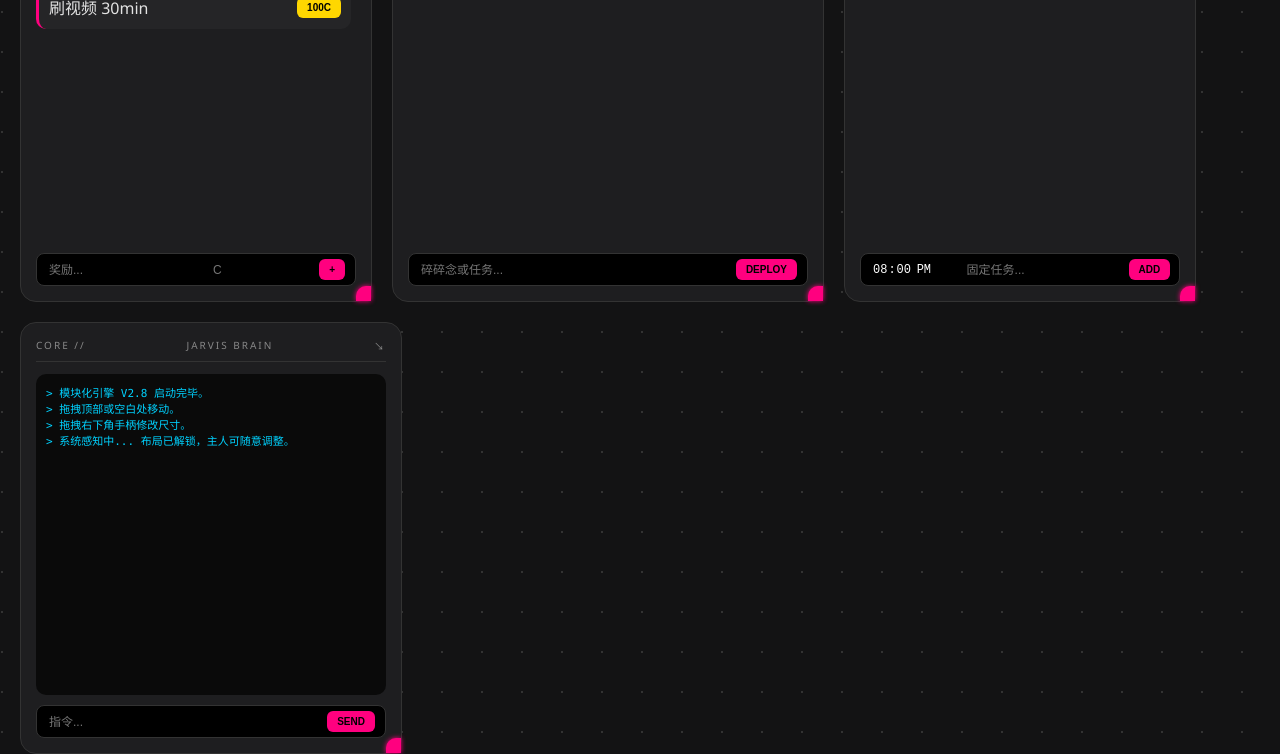
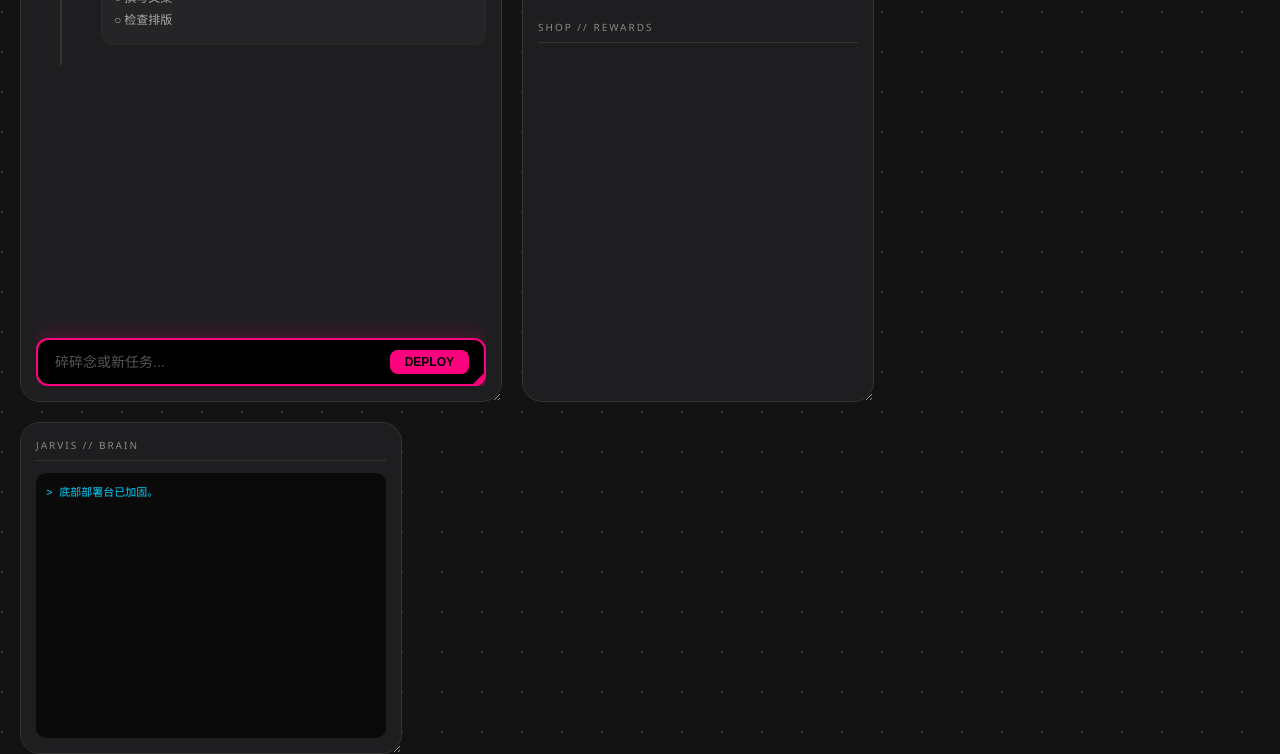
Before and after one commit to qiyufeng1127/-, a plain HTML site: page index.html in a window 1280 px wide. Shown: the part 150-904 px from the top of the page. Drawn offline with nearby package versions, Linux system fonts and the light colour scheme.

Commit message:
Update index.html

```diff
--- a/index.html
+++ b/index.html
@@ -2,7 +2,7 @@
 <html lang="zh-CN">
 <head>
     <meta charset="UTF-8">
-    <title>Jarvis - Resizable & Movable UI</title>
+    <title>Jarvis - Fixed Command Deck</title>
     <script src="https://cdn.jsdelivr.net/npm/canvas-confetti@1.6.0/dist/confetti.browser.min.js"></script>
     <style>
         :root {
@@ -12,259 +12,187 @@
             background: var(--bg); color: var(--text); font-family: 'Segoe UI', system-ui, sans-serif;
             margin: 0; padding: 20px; height: 100vh; overflow: hidden;
             background-image: radial-gradient(circle at 2px 2px, #333 1px, transparent 0);
-            background-size: 40px 40px; /* 科技感网格背景 */
+            background-size: 40px 40px;
         }
 
-        /* 布局容器：允许元素自由排列 */
-        #workspace {
-            display: flex;
-            flex-wrap: wrap;
-            gap: 20px;
-            align-content: flex-start;
-            height: 100%;
+        #workspace { display: flex; flex-wrap: wrap; gap: 20px; align-content: flex-start; height: 100%; }
+
+        /* 面板基础 */
+        .panel {
+            background: var(--card); border-radius: 20px; padding: 15px;
+            border: 1px solid #333; display: flex; flex-direction: column;
+            position: relative; resize: both; overflow: hidden;
+            width: 380px; height: 500px; cursor: grab;
         }
-
-        /* 面板核心样式：增加 resize 属性 */
-        .panel {
-            background: var(--card); border-radius: 16px; padding: 15px;
-            border: 1px solid #333; display: flex; flex-direction: column;
-            position: relative; overflow: auto;
-            min-width: 250px; min-height: 200px;
-            width: 320px; height: 400px; /* 初始大小 */
-
-            /* 关键：允许修改大小 */
-            resize: both;
-            overflow: hidden;
-
-            cursor: grab;
-            transition: box-shadow 0.2s;
-        }
-
-        /* 调整大小的小手柄美化 */
-        .panel::-webkit-resizer {
-            background-color: var(--p);
-            border-radius: 10px 0 0 0;
-            box-shadow: 0 0 5px var(--p);
-        }
-
-        .panel:active { cursor: grabbing; box-shadow: 0 0 30px rgba(255, 0, 127, 0.2); }
-        .panel.dragging { opacity: 0.4; border: 2px dashed var(--p); }
 
         .header {
             font-size: 10px; text-transform: uppercase; letter-spacing: 2px;
-            color: #888; margin-bottom: 12px; border-bottom: 1px solid #333;
-            padding-bottom: 8px; pointer-events: none;
-            display: flex; justify-content: space-between;
+            color: #888; margin-bottom: 12px; border-bottom: 1px solid #333; padding-bottom: 8px;
         }
 
-        /* 内容容器：必须防止拖拽冲突 */
-        .content-inner {
-            flex: 1; display: flex; flex-direction: column; overflow: hidden;
-            cursor: default; pointer-events: auto;
+        /* 核心修改：内容区与固定底部的分离布局 */
+        .content-container {
+            flex: 1;
+            display: flex;
+            flex-direction: column;
+            overflow: hidden; /* 确保内部滚动不影响外部 */
+            position: relative;
         }
 
-        /* 商店与列表 */
-        .item-row {
-            background: rgba(255,255,255,0.03); border-radius: 10px; padding: 10px;
-            margin-bottom: 8px; display: flex; justify-content: space-between; align-items: center;
-            border-left: 3px solid var(--p);
+        .scroll-area {
+            flex: 1;
+            overflow-y: auto;
+            padding-bottom: 20px; /* 为底部输入框留出空间 */
         }
 
-        .scroll-area { flex: 1; overflow-y: auto; padding-right: 5px; }
-        .scroll-area::-webkit-scrollbar { width: 4px; }
-        .scroll-area::-webkit-scrollbar-thumb { background: #444; border-radius: 10px; }
+        /* --- 醒目的底部固定输入台 --- */
+        .fixed-command-deck {
+            background: #000;
+            border: 2px solid var(--p);
+            border-radius: 12px;
+            padding: 10px 15px;
+            display: flex;
+            gap: 10px;
+            margin-top: 10px;
+            box-shadow: 0 -5px 20px rgba(255, 0, 127, 0.2); /* 向上扩散的发光感 */
+            position: relative;
+            z-index: 10;
+        }
 
-        .input-bar { background: #000; border-radius: 8px; padding: 5px 10px; display: flex; gap: 5px; margin-top: 10px; border: 1px solid #333; }
-        input { background: transparent; border: none; color: white; outline: none; flex: 1; font-size: 12px; }
-        .p-btn { background: var(--p); color: #000; border: none; border-radius: 6px; font-weight: bold; cursor: pointer; padding: 5px 10px; font-size: 10px; white-space: nowrap; }
+        /* 装饰用的发光角，匹配你截图中的效果 */
+        .fixed-command-deck::after {
+            content: '';
+            position: absolute;
+            right: -2px;
+            bottom: -2px;
+            width: 15px;
+            height: 15px;
+            background: var(--p);
+            clip-path: polygon(100% 0, 100% 100%, 0 100%);
+            border-radius: 0 0 12px 0;
+            filter: blur(2px);
+        }
 
-        .terminal { flex: 1; background: #0a0a0a; border-radius: 10px; padding: 10px; font-family: 'Consolas', monospace; font-size: 11px; color: var(--blue); }
+        input { background: transparent; border: none; color: white; outline: none; flex: 1; font-size: 14px; font-weight: 500; }
+        input::placeholder { color: #555; }
+
+        .deploy-btn {
+            background: var(--p); color: #000; border: none; border-radius: 8px;
+            font-weight: 900; cursor: pointer; padding: 5px 15px; font-size: 12px;
+            transition: 0.2s;
+        }
+        .deploy-btn:hover { transform: scale(1.05); filter: brightness(1.2); }
+
+        /* 时间轴节点美化（参考白色简约版） */
+        .timeline-item {
+            display: flex; gap: 15px; margin-bottom: 20px; position: relative;
+        }
+        .timeline-left { display: flex; flex-direction: column; align-items: center; width: 50px; }
+        .time-label { font-size: 10px; color: #777; white-space: nowrap; }
+        .timeline-dot {
+            width: 12px; height: 12px; border: 2px solid var(--p); border-radius: 50%;
+            background: var(--bg); margin-top: 5px; z-index: 2;
+        }
+        .timeline-line { position: absolute; left: 24px; top: 20px; bottom: -20px; width: 2px; background: #333; }
+        .timeline-content { flex: 1; background: rgba(255,255,255,0.03); border-radius: 12px; padding: 12px; border: 1px solid #2a2a2a; }
+
+        .terminal { flex: 1; background: #0a0a0a; border-radius: 10px; padding: 10px; font-family: monospace; font-size: 11px; color: var(--blue); }
     </style>
 </head>
 <body>
 
     <div id="workspace">
-        <div class="panel" draggable="true" id="shop">
-            <div class="header">SYSTEM // <span>SHOP</span> <span>[Drag to Move / Resize ↘]</span></div>
-            <div class="content-inner" onmousedown="event.stopPropagation()">
-                <div style="text-align: center; margin-bottom: 15px;">
-                    <div style="font-size:24px; color:var(--g); font-weight: bold;">🪙 <span id="coinsDisplay">0</span></div>
-                    <div style="font-size:10px; color:#666;">兑换券: <span id="timeDisplay">0</span> MIN</div>
-                </div>
-                <div class="scroll-area" id="shopList"></div>
-                <div class="input-bar">
-                    <input type="text" id="shopName" placeholder="奖励...">
-                    <input type="number" id="shopCost" placeholder="C" style="width:35px">
-                    <button class="p-btn" onclick="addShopItem()">+</button>
+        <div class="panel" draggable="true" id="timeline" style="width: 450px;">
+            <div class="header">TIMELINE // <span>MONITORING</span></div>
+
+            <div class="content-container" onmousedown="event.stopPropagation()">
+                <div class="scroll-area" id="timelineList">
+                    </div>
+
+                <div class="fixed-command-deck">
+                    <input type="text" id="mTitle" placeholder="碎碎念或新任务..." onkeypress="if(event.key==='Enter') deployMission()">
+                    <button class="deploy-btn" onclick="deployMission()">DEPLOY</button>
                 </div>
             </div>
         </div>
 
-        <div class="panel" draggable="true" id="timeline" style="width: 400px;">
-            <div class="header">MONITOR // <span>TIMELINE</span> <span>↘</span></div>
-            <div class="content-inner" onmousedown="event.stopPropagation()">
-                <div class="scroll-area" id="timelineList"></div>
-                <div class="input-bar">
-                    <input type="text" id="mTitle" placeholder="碎碎念或任务...">
-                    <button class="p-btn" onclick="deployMission()">DEPLOY</button>
+        <div class="panel" draggable="true" id="shop" style="width: 320px;">
+            <div class="header">STATUS // <span>CORE ASSETS</span></div>
+            <div class="content-inner" style="display:flex; flex-direction:column; height:100%;" onmousedown="event.stopPropagation()">
+                <div style="text-align: center; margin: 20px 0;">
+                    <div style="font-size:32px; color:var(--g); font-weight: bold;">🪙 <span id="coinsDisplay">1000</span></div>
+                    <div style="font-size:11px; color:#555;">自由额度: 5000 分钟</div>
                 </div>
+                <div class="header">SHOP // <span>REWARDS</span></div>
+                <div class="scroll-area" id="shopList"></div>
             </div>
         </div>
 
-        <div class="panel" draggable="true" id="routine">
-            <div class="header">SCHEDULE // <span>ROUTINES</span> <span>↘</span></div>
-            <div class="content-inner" onmousedown="event.stopPropagation()">
-                <div class="scroll-area" id="routineList"></div>
-                <div class="input-bar">
-                    <input type="time" id="rTime" value="20:00">
-                    <input type="text" id="rTitle" placeholder="固定任务...">
-                    <button class="p-btn" onclick="addRoutine()">ADD</button>
-                </div>
-            </div>
-        </div>
-
-        <div class="panel" draggable="true" id="brain" style="width: 350px;">
-            <div class="header">CORE // <span>JARVIS BRAIN</span> <span>↘</span></div>
-            <div class="content-inner" onmousedown="event.stopPropagation()">
-                <div class="terminal" id="terminalBox">> 模块化引擎 V2.8 启动完毕。<br>> 拖拽顶部或空白处移动。<br>> 拖拽右下角手柄修改尺寸。</div>
-                <div class="input-bar">
-                    <input type="text" id="chatInput" placeholder="指令..." onkeypress="if(event.key==='Enter') sendChat()">
-                    <button class="p-btn" onclick="sendChat()">SEND</button>
-                </div>
+        <div class="panel" draggable="true" id="brain" style="width: 350px; height: 300px;">
+            <div class="header">JARVIS // <span>BRAIN</span></div>
+            <div class="content-inner" style="display:flex; flex-direction:column; height:100%;" onmousedown="event.stopPropagation()">
+                <div class="terminal" id="terminalBox">> 底部部署台已加固。</div>
             </div>
         </div>
     </div>
 
     <script>
         let state = {
-            coins: parseInt(localStorage.getItem('jv28_coins')) || 1000,
-            shop: JSON.parse(localStorage.getItem('jv28_shop')) || [{name: "刷视频 30min", cost: 100}],
-            routines: JSON.parse(localStorage.getItem('jv28_routines')) || [],
-            missions: JSON.parse(localStorage.getItem('jv28_missions')) || []
+            missions: [
+                { title: "发照相馆小红书", time: "17:36", steps: ["筛选照片", "撰写文案", "检查排版"] }
+            ]
         };
 
-        function init() {
-            render();
-            setupDragAndDrop();
-            printTerminal("系统感知中... 布局已解锁，主人可随意调整。");
-        }
-
-        // --- 拖放位置逻辑 ---
-        function setupDragAndDrop() {
-            const workspace = document.getElementById('workspace');
-            const panels = document.querySelectorAll('.panel');
-
-            panels.forEach(panel => {
-                panel.addEventListener('dragstart', (e) => {
-                    // 如果点击的是右下角调整大小区域，则禁止拖拽（通过判断点击位置）
-                    const rect = panel.getBoundingClientRect();
-                    if (e.clientX > rect.right - 20 && e.clientY > rect.bottom - 20) {
-                        e.preventDefault();
-                        return;
-                    }
-                    panel.classList.add('dragging');
-                });
-
-                panel.addEventListener('dragend', () => {
-                    panel.classList.remove('dragging');
-                });
-            });
-
-            workspace.addEventListener('dragover', e => {
-                e.preventDefault();
-                const dragging = document.querySelector('.dragging');
-                const afterElement = getDragAfterElement(workspace, e.clientX, e.clientY);
-                if (afterElement == null) {
-                    workspace.appendChild(dragging);
-                } else {
-                    workspace.insertBefore(dragging, afterElement);
-                }
-            });
-        }
-
-        function getDragAfterElement(container, x, y) {
-            const draggableElements = [...container.querySelectorAll('.panel:not(.dragging)')];
-            return draggableElements.reduce((closest, child) => {
-                const box = child.getBoundingClientRect();
-                const offset = x - box.left - box.width / 2;
-                if (offset < 0 && offset > closest.offset) {
-                    return { offset: offset, element: child };
-                } else {
-                    return closest;
-                }
-            }, { offset: Number.NEGATIVE_INFINITY }).element;
-        }
-
-        // --- 业务渲染逻辑 ---
         function render() {
-            document.getElementById('coinsDisplay').innerText = state.coins;
-            document.getElementById('timeDisplay').innerText = state.coins * 5;
-
-            document.getElementById('shopList').innerHTML = state.shop.map(item => `
-                <div class="item-row">
-                    <span>${item.name}</span>
-                    <button class="p-btn" style="background:var(--g)" onclick="buyItem(${item.cost}, '${item.name}')">${item.cost}C</button>
+            const list = document.getElementById('timelineList');
+            list.innerHTML = state.missions.map((m, index) => `
+                <div class="timeline-item">
+                    <div class="timeline-line"></div>
+                    <div class="timeline-left">
+                        <span class="time-label">${m.time}</span>
+                        <div class="timeline-dot"></div>
+                    </div>
+                    <div class="timeline-content">
+                        <div style="font-weight:bold; color:var(--g); margin-bottom:8px;">${m.title}</div>
+                        ${m.steps ? m.steps.map(s => `<div style="font-size:12px; color:#aaa; margin-bottom:4px;">○ ${s}</div>`).join('') : ''}
+                    </div>
                 </div>
             `).join('');
 
-            document.getElementById('routineList').innerHTML = state.routines.map(r => `
-                <div class="item-row" style="border-left-color:var(--blue)">
-                    <span style="font-size:11px;">[${r.time}] ${r.title}</span>
-                </div>
-            `).join('');
-
-            document.getElementById('timelineList').innerHTML = state.missions.map(m => `
-                <div class="item-row" style="border-left-color:var(--blue); flex-direction:column; align-items:flex-start;">
-                    <span style="font-size:9px; color:#666;">${m.time}</span>
-                    <span style="font-size:12px;">${m.title}</span>
-                </div>
-            `).join('');
-            save();
-        }
-
-        function addShopItem() {
-            const name = document.getElementById('shopName').value;
-            const cost = parseInt(document.getElementById('shopCost').value);
-            if(name && cost) { state.shop.push({name, cost}); render(); }
-        }
-
-        function buyItem(cost, name) {
-            if(state.coins >= cost) {
-                state.coins -= cost;
-                confetti({ particleCount: 150, origin: { y: 0.7 } });
-                printTerminal(`兑换成功: ${name}`);
-                render();
-            }
+            // 每次渲染后自动滚动到底部，以便看到最新任务
+            list.scrollTop = list.scrollHeight;
         }
 
         function deployMission() {
-            const title = document.getElementById('mTitle').value;
-            if(!title) return;
-            state.missions.unshift({title, time: new Date().toLocaleTimeString([], {hour:'2-digit',minute:'2-digit'})});
-            document.getElementById('mTitle').value = '';
+            const input = document.getElementById('mTitle');
+            if(!input.value) return;
+
+            const now = new Date();
+            const timeStr = now.getHours().toString().padStart(2,'0') + ":" + now.getMinutes().toString().padStart(2,'0');
+
+            state.missions.push({
+                title: input.value,
+                time: timeStr,
+                steps: ["等待详细拆解..."]
+            });
+
+            input.value = '';
+            confetti({ particleCount: 50, spread: 60, origin: { y: 0.8 }, colors: ['#FF007F', '#00D2FF'] });
             render();
         }
 
-        function addRoutine() {
-            const time = document.getElementById('rTime').value;
-            const title = document.getElementById('rTitle').value;
-            if(title) { state.routines.push({time, title}); render(); }
-        }
+        // 简单的面板拖拽初始化
+        document.querySelectorAll('.panel').forEach(panel => {
+            panel.ondragstart = (e) => {
+                if (e.target.closest('.fixed-command-deck') || e.target.closest('.scroll-area')) {
+                    e.preventDefault(); return;
+                }
+                panel.classList.add('dragging');
+            };
+            panel.ondragend = () => panel.classList.remove('dragging');
+        });
 
-        function save() {
-            localStorage.setItem('jv28_coins', state.coins);
-            localStorage.setItem('jv28_shop', JSON.stringify(state.shop));
-            localStorage.setItem('jv28_routines', JSON.stringify(state.routines));
-            localStorage.setItem('jv28_missions', JSON.stringify(state.missions));
-        }
-
-        function printTerminal(t) {
-            const b = document.getElementById('terminalBox');
-            b.innerHTML += `<div>> ${t}</div>`;
-            b.scrollTop = b.scrollHeight;
-        }
-
-        init();
+        render();
     </script>
 </body>
 </html>
```
